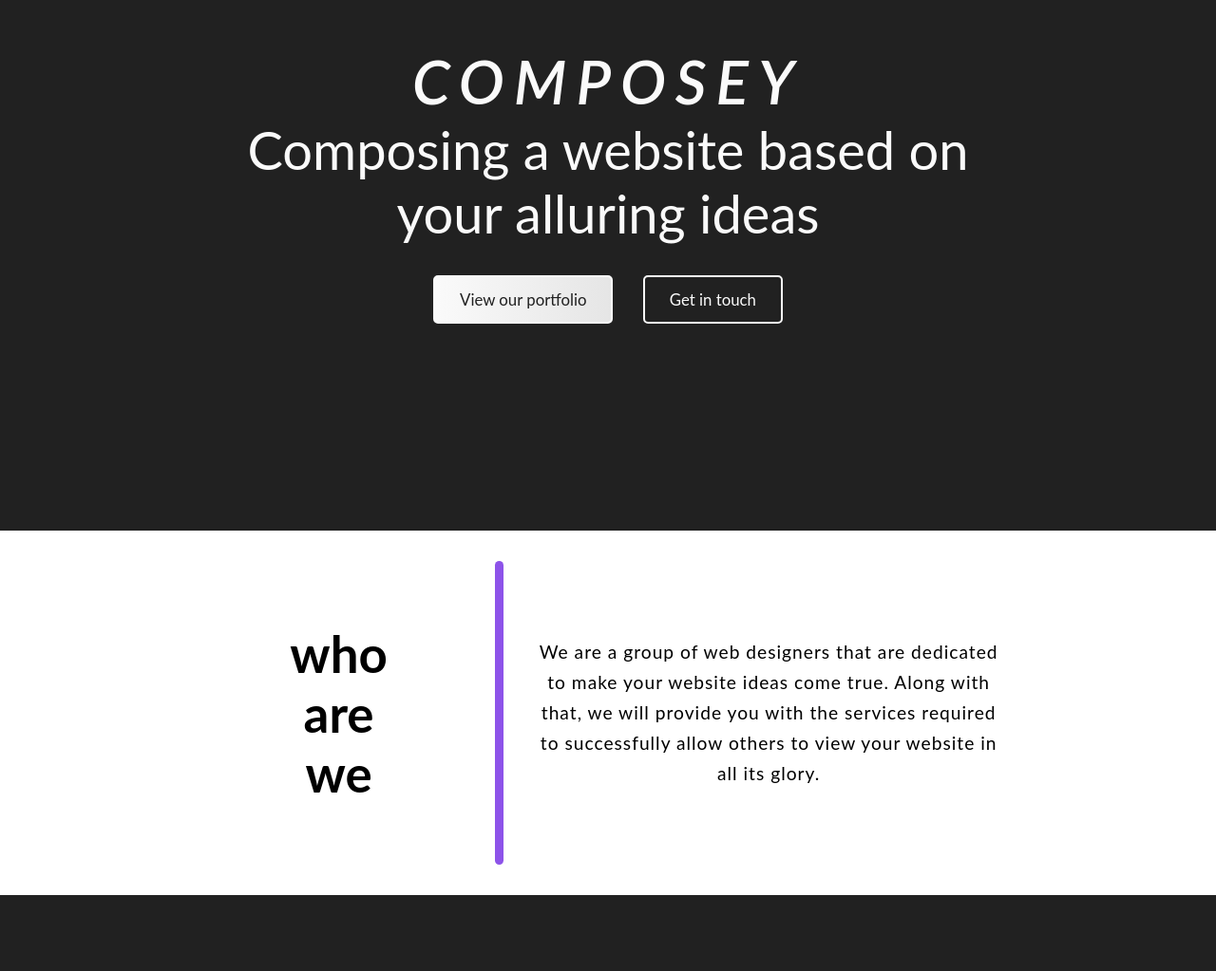
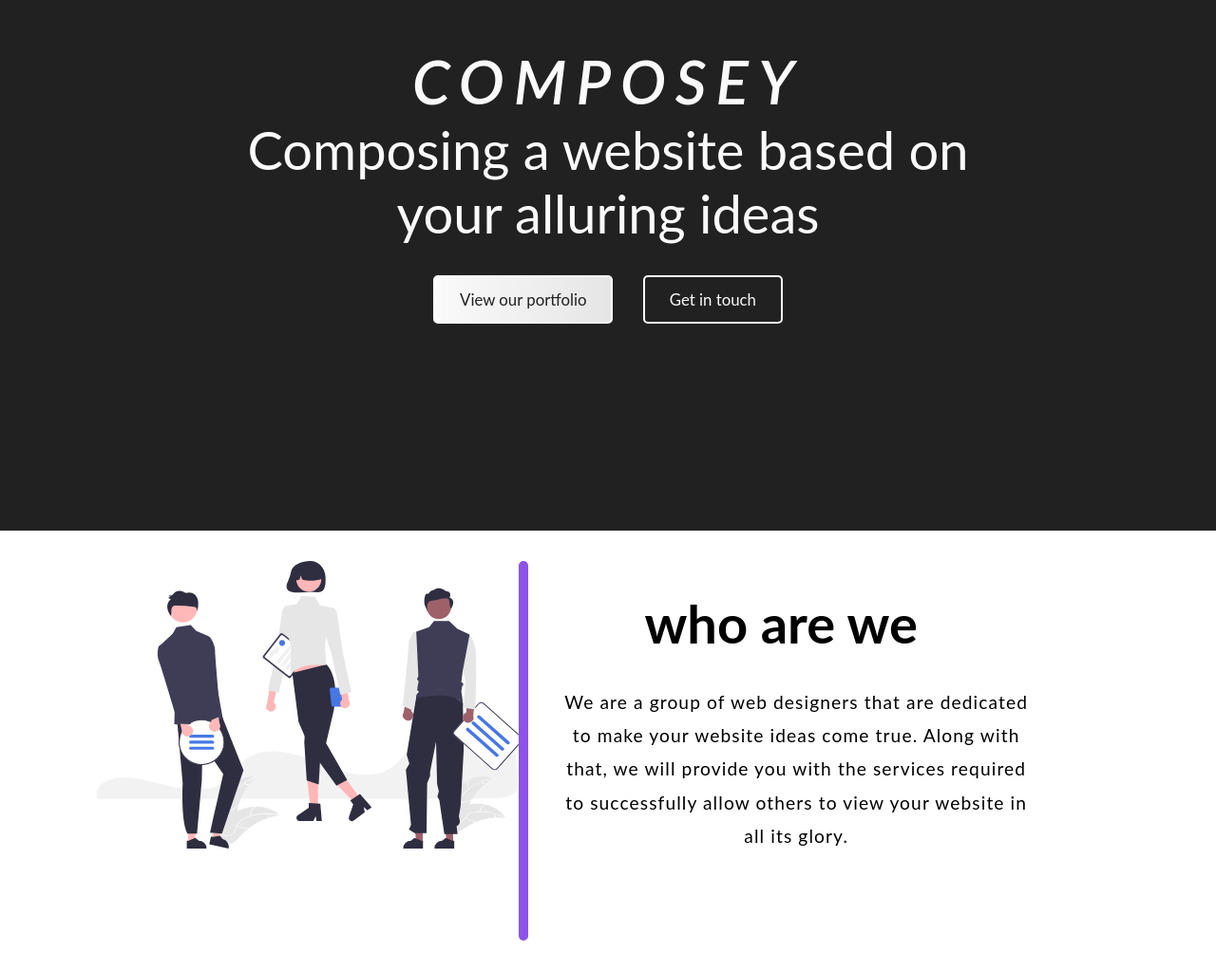
Before and after one commit to wilsonteh/web1201-composey_website-design-service, a PHP site: page / in a window 1280 px wide. Shown: the part 72-1095 px from the top of the page at 95% size. Before the commit the page ends 1015 px from the top, so only its background shows below. Run offline with PHP 8.4, Linux system fonts and the light colour scheme.

Commit message:
Add team illustration at the about-us section in home page, change overall structure

```diff
--- a/css/index.css
+++ b/css/index.css
@@ -192,19 +192,22 @@ nav ul li a:hover::after {
 
 .about-us {
    display: flex;
-   height: 40vh;
+   height: 50vh;
    margin: 2rem 0;
+   position: relative;
 }
 
-.about-us .title {
+.about-us .illus-wrapper {
    width: 40%;
-   margin: 0;
-   display: flex;
-   flex-direction: column;
-   align-items: center;
-   justify-content: center;
-   font-size: 3.3rem;
-   /* background-color: antiquewhite; */
+}
+
+/* * relative to "about-us" section */
+.about-us #team-illus {
+   position: absolute;
+   top: 0;
+   left: -10%;
+   z-index: -2;
+   width: 50%;
 }
 
 .about-us .line {
@@ -215,14 +218,23 @@ nav ul li a:hover::after {
    /* background-image: linear-gradient(to bottom, var(--blue) 0%, var(--purple) 100%); */
 }
 
+.about-us .right-wrapper {
+   width: 60%;
+   display: flex;
+   flex-direction: column;
+   align-items: center;
+   justify-content: flex-start;
+}
+
+.about-us .title {
+   margin: 2rem 0;
+   font-size: 3.5rem;
+}
+
 .about-us .text {
-   width: 60%;
-   padding: 2rem;
    font-size: 1.2rem;
-   display: flex;
+   line-height: 2.2rem;
+   letter-spacing: 1.1px;
    text-align: center;
-   align-items: center;
-   line-height: 2rem;
-   letter-spacing: 1px;
-   /* background-color: cyan; */
+   padding: 0 0 0 2rem;
 }
--- a/index.html
+++ b/index.html
@@ -47,22 +47,28 @@
 
    <main id="container">
       <section class="about-us">
-         <h1 class="title">
-            <div>who</div>
-            <div>are</div>
-            <div>we</div>
-         </h1>
+         <div class="illus-wrapper">
+            <img src="media/illustrations/team-spirit.svg" id="team-illus" alt="team-spirit">
+         </div>
+
          <div class="line"></div>
-         <div class="text">
-            We are a group of web designers that are dedicated to make your website ideas come true.
-            Along with that, we will provide you with the services required to successfully allow others
-            to view your website in all its glory.
+
+         <div class="right-wrapper">
+            <h1 class="title">who are we</h1>
+            <div class="text">
+               We are a group of web designers that are dedicated to make your website ideas come true.
+               Along with that, we will provide you with the services required to successfully allow others
+               to view your website in all its glory.
+            </div>
          </div>
+
       </section>
 
-      <section class="portfolio">
-
-      </section>
+      <!-- <section class="portfolio">
+         <h1>
+            At Composey, we have had many requests of which, can be previewed.
+         </h1>
+      </section> -->
 
    </main>
 
```
Also changed, not shown: media/illustrations/about-team.svg (added), media/illustrations/about-us-page.svg (added), media/illustrations/personal-website.svg (added), media/illustrations/team-spirit.svg (added).
